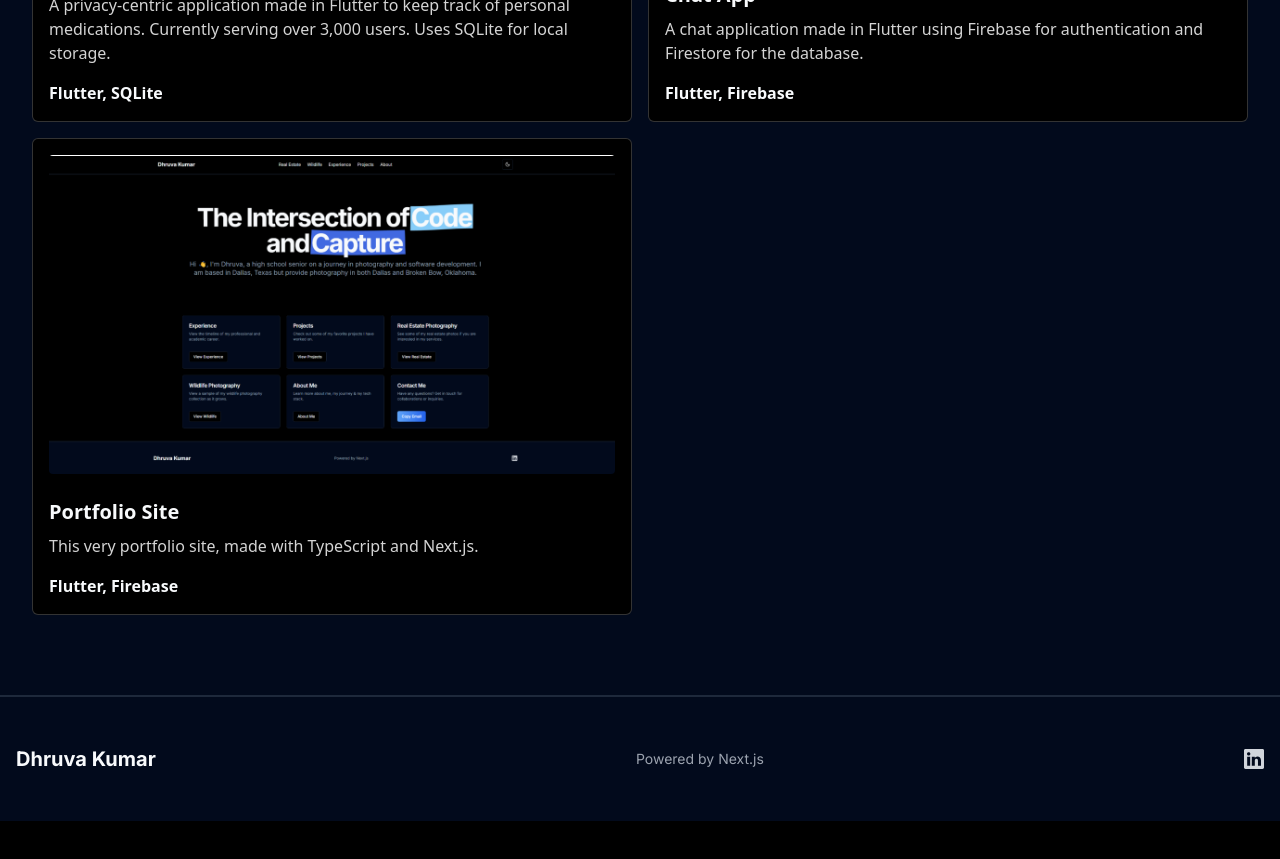
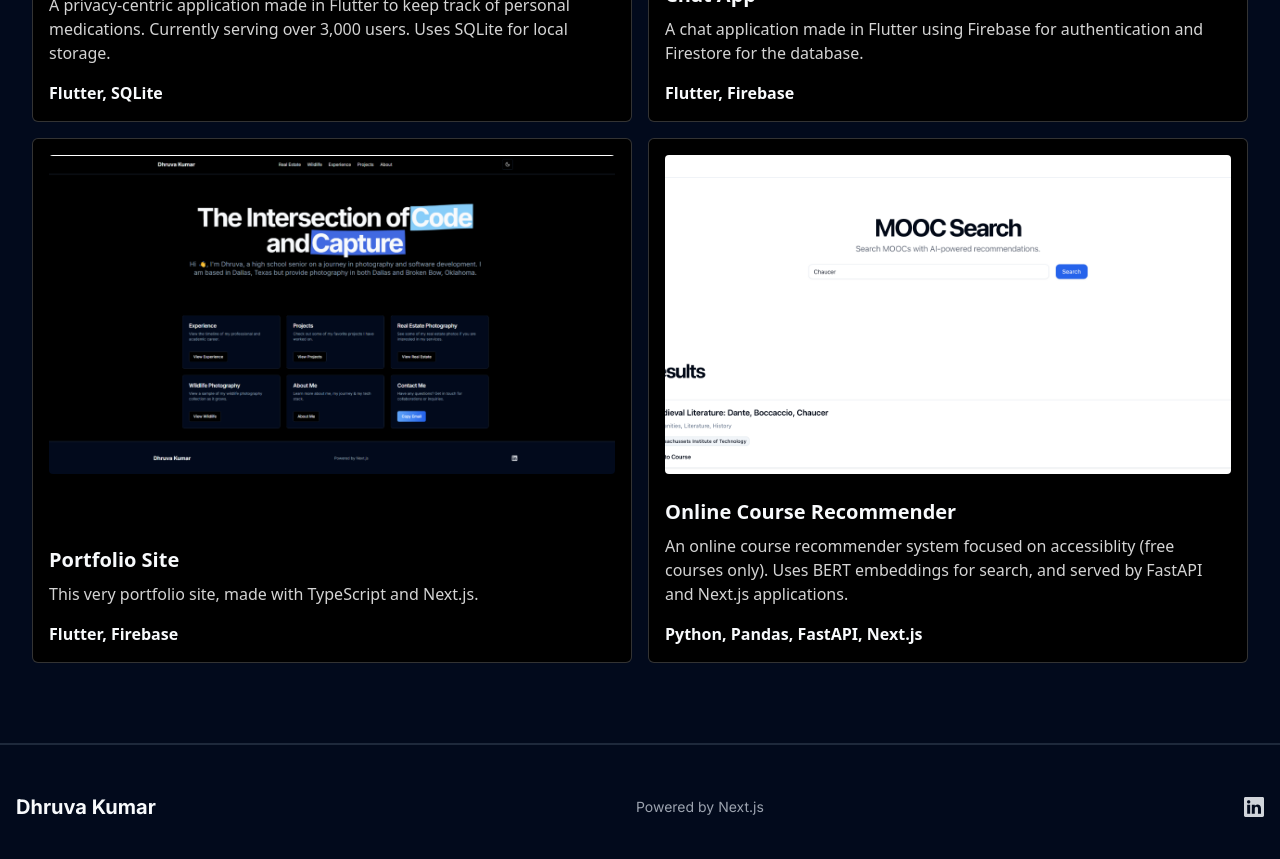
Before and after one commit to dhruva-dk/portfolio, a Next.js app: page /projects in a window 1280 px wide. Shown: the part 900-1759 px from the top of the page. Before the commit the page ends 1721 px from the top, so only its background shows below. Built offline with nearby package versions, Linux system fonts and the light colour scheme.

Commit message:
added MOOC search to projects

```diff
--- a/constants/user.js
+++ b/constants/user.js
@@ -28,6 +28,13 @@ const userData = {
         imgUrl: "/portfolio.png",
         technologies: "Flutter, Firebase",
         description: "This very portfolio site, made with TypeScript and Next.js."
+      },
+      {
+        title: "Online Course Recommender",
+        link: "https://github.com/subbuguru/mooc-search",
+        imgUrl: "/mooc-search.png",
+        technologies: "Python, Pandas, FastAPI, Next.js",
+        description: "An online course recommender system focused on accessiblity (free courses only). Uses BERT embeddings for search, and served by FastAPI and Next.js applications."
       },
 
 
```
Also changed, not shown: public/projects/mooc-search.png (added).
